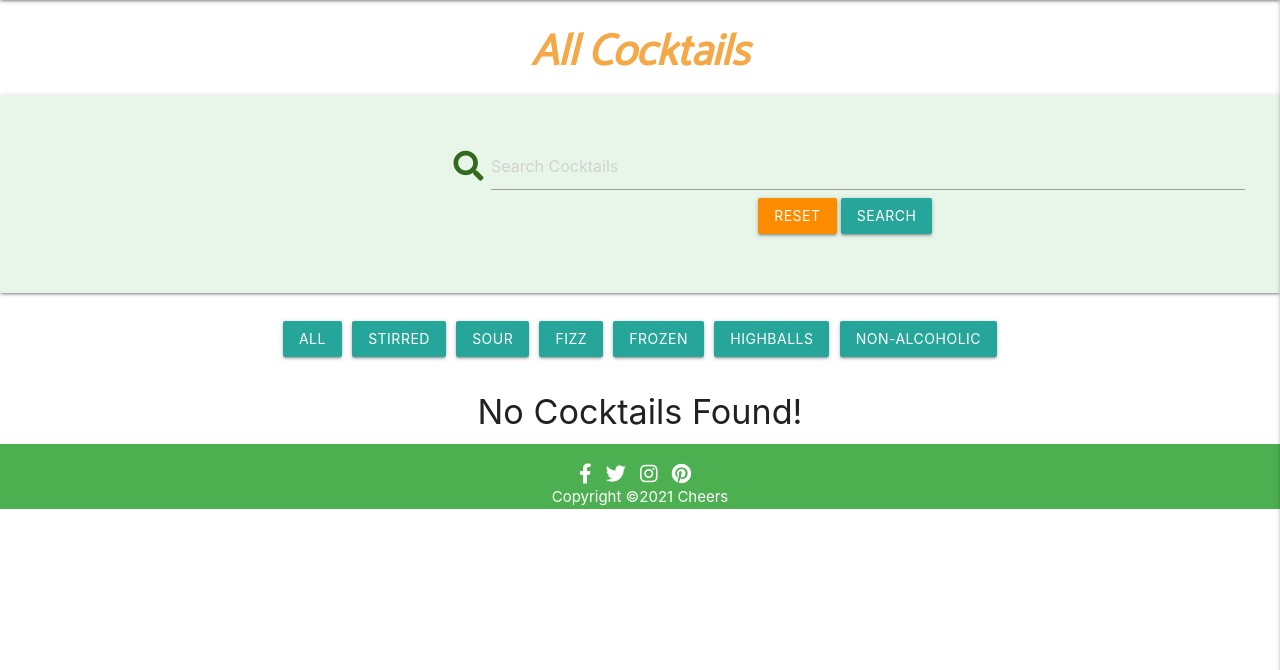
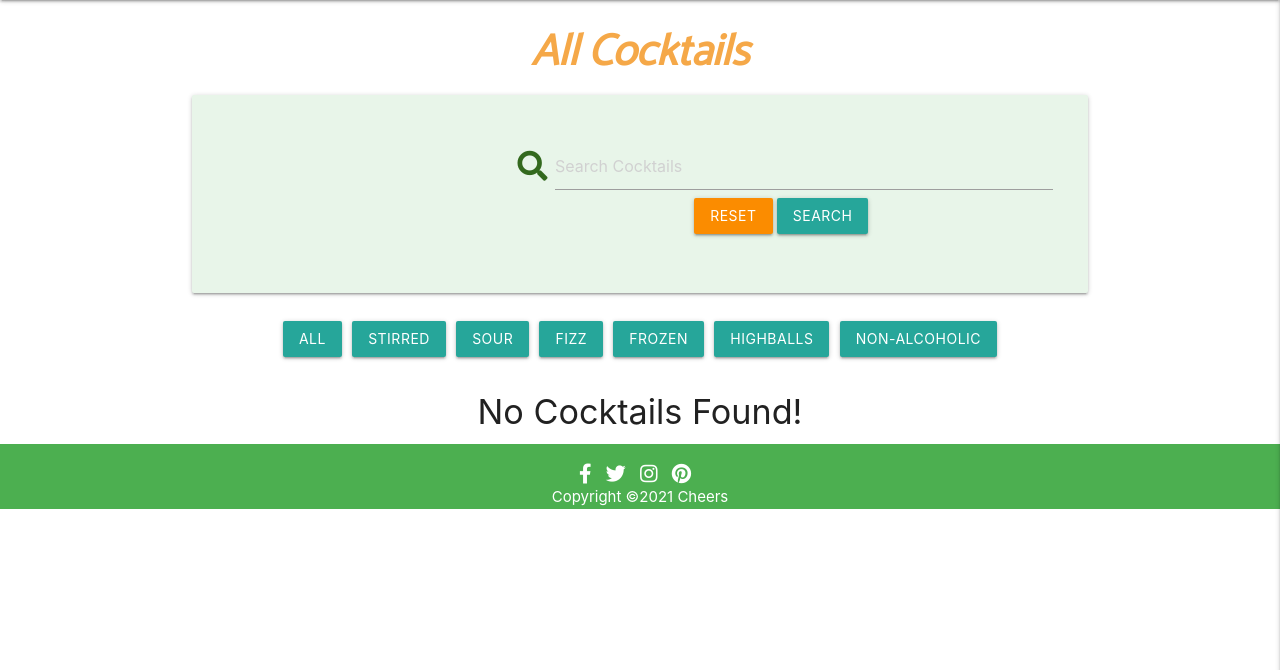
Before and after one commit to asplesa/cheers-ms3, a Flask app: page /search in a window 1280 px wide. Shown: the part 64-734 px from the top of the page. Run offline with Flask 2, Linux system fonts and the light colour scheme; data that the repository does not hold is empty; some libraries are stand-ins or nearby versions.

Commit message:
Fix the site resonsiveness by removing the custom styling from the Materialize container class

```diff
--- a/static/css/style.css
+++ b/static/css/style.css
@@ -5,12 +5,6 @@
     margin: auto 0;
     padding:0;
     border:0;
-}
-
-.container {
-    padding: 0;
-    margin: 0;
-    width: 100%;
 }
 
 
```
